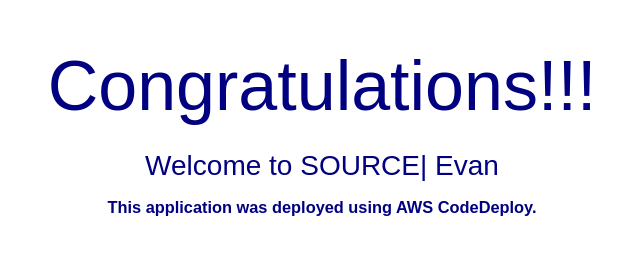
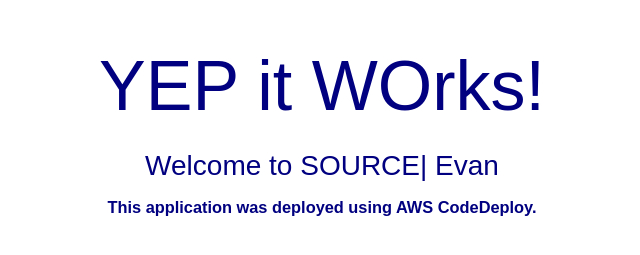
Before and after one commit to Hun7a/dev_pipeline, a plain HTML site: page aws_cicd_pipline_codedeploy-main/index.html in a window 1280 px wide. Shown: the part 201-456 px from the top of the page, without its empty margins (318-958 px from the left). Drawn offline with Linux system fonts and the light colour scheme.

Commit message:
Update index.html

```diff
--- a/aws_cicd_pipline_codedeploy-main/index.html
+++ b/aws_cicd_pipline_codedeploy-main/index.html
@@ -27,7 +27,7 @@
 <body>
   <div align="center">
     <img src="https://s3.ap-south-1.amazonaws.com/www.basava.com/aar_logo_final.png" style="max-width: 20%;">
-    <h1>Congratulations!!! </h1>
+    <h1>YEP it WOrks! </h1>
       <h2>Welcome to  SOURCE| Evan</h2>
     <h3>This application was deployed using AWS CodeDeploy.</h3>
   </div>
```
